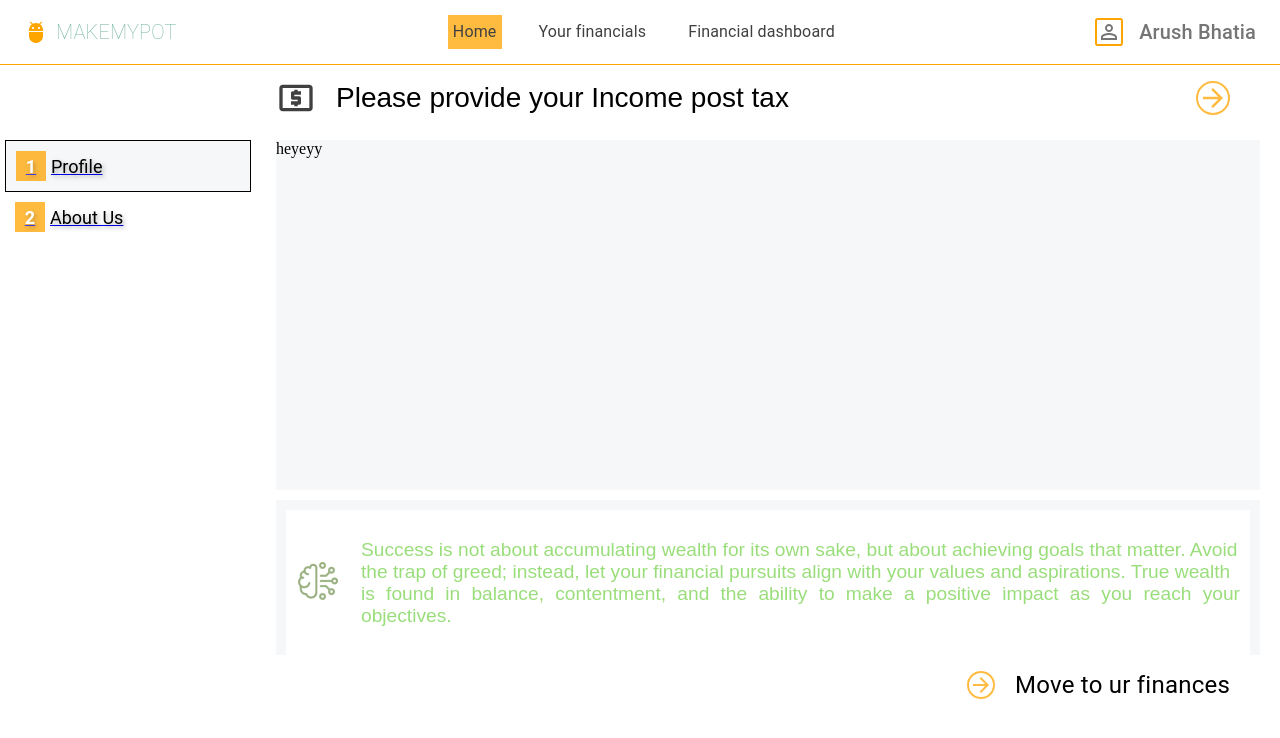
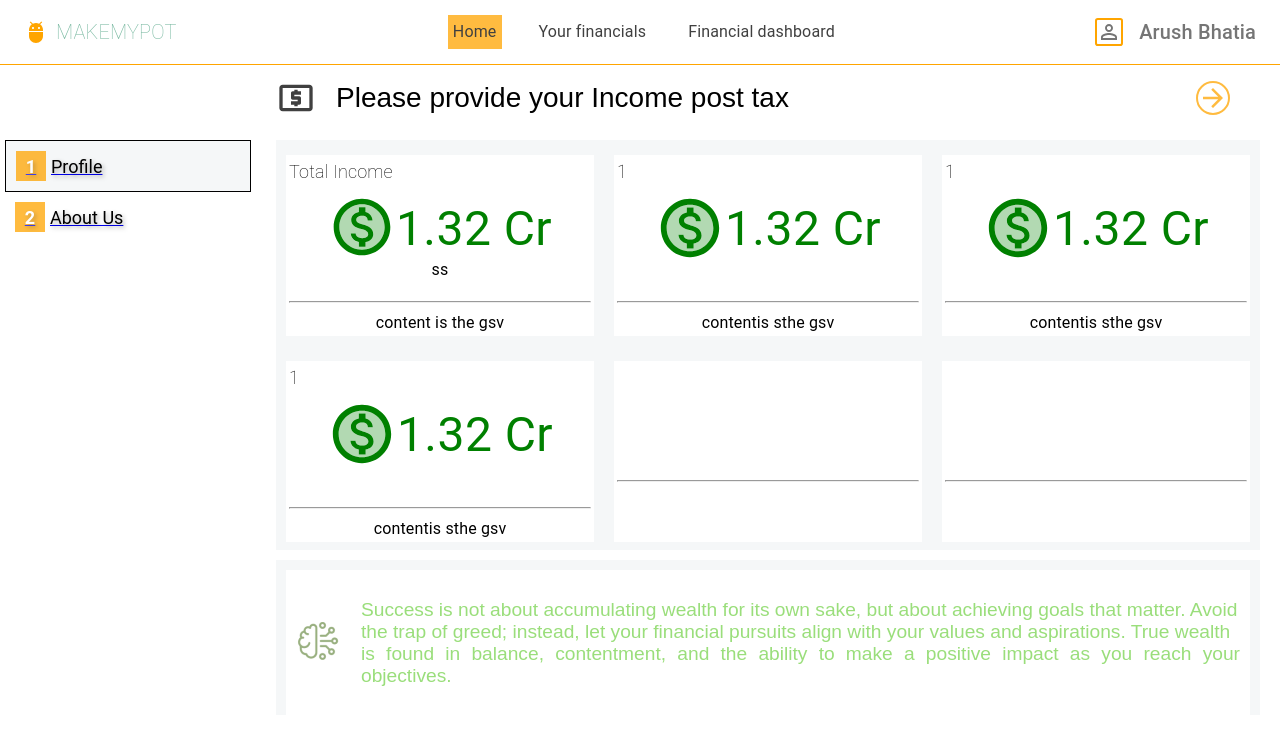
Before and after one commit to antas123/makeMyPot, a React (Vite) app in the folder make_my_pot/: page /financialDashboard/2 in a window 1280 px wide. Shown: the top 738 px of the page. Built offline with nearby package versions, Linux system fonts and the light colour scheme.

Commit message:
statcard

```diff
--- /dev/null
+++ b/make_my_pot/src/components/extras/StatCard/StatCard.jsx
@@ -0,0 +1,61 @@
+import { Typography } from "@mui/material";
+import React from "react";
+import MonetizationOnTwoToneIcon from "@mui/icons-material/MonetizationOnTwoTone";
+
+const StatCard = ({ title, IconComponent, data, content, extraInfo }) => {
+  return (
+    <div
+      style={{
+        padding: "3px",
+        backgroundColor: "white",
+        margin: "10px",
+        marginTop: "15px",
+        height: "175px",
+      }}
+    >
+      <Typography sx={{ fontSize: "18px", fontWeight: "lighter" }}>
+        {title}
+      </Typography>
+      <div style={{ margin: "8px", height: "100px" }}>
+        <div
+          style={{
+            display: "flex",
+            justifyContent: "center",
+            alignContent: "baseline",
+          }}
+        >
+          <div
+            style={{ textAlign: "center", color: "green", fontWeight: "light" }}
+          >
+            {IconComponent}
+          </div>
+          <div style={{ textAlign: "center", color: "green" }}>
+            <Typography sx={{ fontSize: "48px" }}>{data}</Typography>
+          </div>
+        </div>
+        <div
+          style={{
+            display: "flex",
+            justifyContent: "center",
+            marginTop: "-10px",
+          }}
+        >
+          <Typography>{extraInfo}</Typography>
+        </div>
+      </div>
+      <hr />
+      <div
+        style={{
+          display: "flex",
+          justifyContent: "center",
+          paddingBottom: "1px",
+          fontSize: "18px",
+        }}
+      >
+        <Typography>{content}</Typography>
+      </div>
+    </div>
+  );
+};
+
+export default StatCard;
--- a/make_my_pot/src/components/wrappers/MainContentWrapper.jsx
+++ b/make_my_pot/src/components/wrappers/MainContentWrapper.jsx
@@ -4,7 +4,7 @@ const MainContentWrapper = ({ children }) => {
   return (
     <div
       style={{
-        height: "350px",
+        height: "410px",
         backgroundColor: "#F5F7F8",
         overflow: "auto",
         marginTop: "10px",
--- a/make_my_pot/src/scenes/financialDashboard/incomeAndExpensesReport/IncomeAndExpensesReport.jsx
+++ b/make_my_pot/src/scenes/financialDashboard/incomeAndExpensesReport/IncomeAndExpensesReport.jsx
@@ -4,16 +4,84 @@ import FooterContentWrapper from "../../../components/wrappers/FooterContentWrap
 import ThoughtBox from "../ThoughtBox";
 import SceneHeader from "../../../components/scene/SceneHeader";
 import SceneFooter from "../../../components/scene/SceneFooter";
+import { Grid, Typography } from "@mui/material";
+import AmountTable from "../../../components/AmountTable";
+import StatCard from "../../../components/extras/StatCard/StatCard";
+import MonetizationOnTwoTone from "@mui/icons-material/MonetizationOnTwoTone";
 
 const IncomeAndExpensesReport = () => {
   return (
     <>
       <SceneHeader />
-      <MainContentWrapper>heyeyy</MainContentWrapper>
+      <MainContentWrapper isDashboard>
+        <Typography>
+          <Grid container sx={{ height: "100%" }}>
+            <Grid item md={4}>
+              <StatCard
+                title="Total Income"
+                IconComponent={
+                  <MonetizationOnTwoTone sx={{ fontSize: "68px" }} />
+                }
+                extraInfo={"ss"}
+                data="1.32 Cr"
+                content="content is the gsv"
+              />
+            </Grid>
+            <Grid item md={4}>
+              <StatCard
+                title="1"
+                IconComponent={
+                  <MonetizationOnTwoTone sx={{ fontSize: "70px" }} />
+                }
+                data="1.32 Cr"
+                content="contentis sthe  gsv"
+              />
+            </Grid>
+            <Grid item md={4}>
+              <StatCard
+                title="1"
+                IconComponent={
+                  <MonetizationOnTwoTone sx={{ fontSize: "70px" }} />
+                }
+                data="1.32 Cr"
+                content="contentis sthe  gsv"
+              />
+            </Grid>
+          </Grid>
+          <Grid container sx={{ height: "100%" }}>
+            <Grid item md={4}>
+              <StatCard
+                title="1"
+                IconComponent={
+                  <MonetizationOnTwoTone sx={{ fontSize: "70px" }} />
+                }
+                data="1.32 Cr"
+                content="contentis sthe  gsv"
+              />
+            </Grid>
+            <Grid item md={4}>
+              <StatCard />
+            </Grid>
+            <Grid item md={4}>
+              <StatCard />
+            </Grid>
+          </Grid>
+          <Grid container sx={{ height: "100%" }}>
+            <Grid item md={4}>
+              <StatCard />
+            </Grid>
+            <Grid item md={4}>
+              <StatCard />
+            </Grid>
+            <Grid item md={4}>
+              <StatCard />
+            </Grid>
+          </Grid>
+        </Typography>
+      </MainContentWrapper>
       <FooterContentWrapper>
         <ThoughtBox />
       </FooterContentWrapper>
-      <SceneFooter />
     </>
   );
 };
```
Also changed, not shown: make_my_pot/src/components/extras/StatCard/StatCard.module.css (added, +29 -0 lines).
